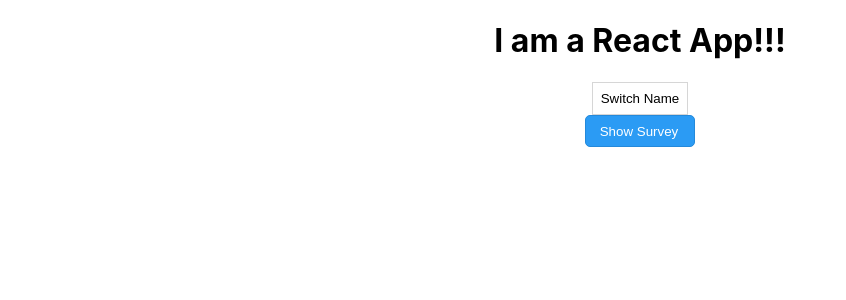
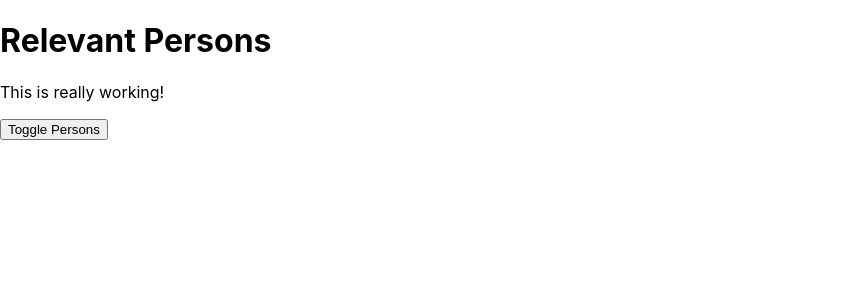
Before and after one commit to vaklove/createreactdemoapp, a React (Create React App) app: page / in a window 1280 px wide. Shown: the top 300 px of the page, without its empty margins (0-846 px from the left). Built offline with nearby package versions, Linux system fonts and the light colour scheme.

Commit message:
add component and container folder

```diff
--- a/package.json
+++ b/package.json
@@ -3,9 +3,13 @@
   "version": "0.1.0",
   "private": true,
   "dependencies": {
+    "css-loader": "^1.0.1",
+    "radium": "^0.25.0",
     "react": "^16.6.0",
     "react-dom": "^16.6.0",
-    "react-scripts": "2.0.5"
+    "react-scripts": "2.0.5",
+    "style-loader": "^0.23.1"
+
   },
   "scripts": {
     "start": "react-scripts start",
--- a/src/App.js
+++ /dev/null
@@ -1,101 +0,0 @@
-import React, { Component } from "react";
-import logo from "./logo.svg";
-import "./App.css";
-import Person from "./Person/Person";
-import Asknicely from "./Asknicely/Asknicely";
-
-class App extends Component {
-  state = {
-    persons: [
-      { id: "1", name: "Max", age: 29 },
-      { id: "2", name: "Sam", age: 29 }
-    ],
-    showPerson: false
-  };
-
-  /*   switchNameHandler = newName => {
-    //console.log("was clicked!!");
-    this.setState({
-      persons: [{ name: newName, age: 29 }, { name: "Sam", age: 35 }]
-    });
-  }; */
-  nameChangeHandler = (event, id) => {
-    const personIndex = this.state.persons.findIndex(p => {
-      return p.id === id;
-    });
-
-    const person = { ...this.state.persons[personIndex] };
-    console.log(person);
-    person.name = event.target.value;
-    const persons = [...this.state.persons];
-    persons[personIndex] = person;
-    this.setState({
-      persons: persons
-    });
-  };
-
-  deletePersonHandler = personIndex => {
-    const persons = [...this.state.persons];
-    persons.splice(personIndex, 1);
-    this.setState({ persons: persons });
-  };
-  togglePersonsHandler = () => {
-    const doesShow = this.state.showPerson;
-    this.setState({
-      showPerson: !doesShow
-    });
-  };
-
-  render() {
-    const buttonStyle = {
-      backgroundColor: "white",
-      padding: "8px",
-      border: "1px solid #cccc",
-      cursor: "pointer"
-    };
-    let persons = null;
-    if (this.state.showPerson) {
-      persons = (
-        <div>
-          {this.state.persons.map((person, index) => {
-            return (
-              <div>
-                <Person
-                  key={person.id}
-                  click={() => this.deletePersonHandler(index)}
-                  name={person.name}
-                  age={person.age}
-                  changed={event => this.nameChangeHandler(event, person.id)}
-                />
-              </div>
-            );
-          })}
-          {/* <Person
-            name={this.state.persons[0].name}
-            age={this.state.persons[0].age}
-          />
-          <Person
-            name={this.state.persons[1].name}
-            age={this.state.persons[1].age}
-            click={this.switchNameHandler.bind(this, "Nan!!")}
-            changed={this.nameChangeHandler}
-          >
-            hobbies: volleyball
-          </Person> */}
-        </div>
-      );
-    }
-    return (
-      <div className="App">
-        <h1>I am a React App!!!</h1>
-        <button style={buttonStyle} onClick={this.togglePersonsHandler}>
-          Switch Name
-        </button>
-        {persons}
-        <Asknicely />
-      </div>
-    );
-  }
-}
-
-export default App;
--- a/src/Person/Person.css
+++ /dev/null
@@ -1,7 +0,0 @@
-.Person{
-    width: 50%;
-    margin: 16px auto;
-    border: 1px solid #eee;
-    box-shadow: 1px  #ccc;
-    padding: 12px;
-}
--- a/src/Asknicely/Asknicely.js
+++ b/src/components/Asknicely/Asknicely.js
@@ -3,18 +3,33 @@ import React, { Component } from "react";
 class Asknicely extends Component {
   constructor() {
     super();
-    this.asknicelySettingsShow =this.asknicelySettingsShow.bind(this)
+    this.asknicelySettingsShow = this.asknicelySettingsShow.bind(this);
   }
   shouldComponentUpdate() {
     return false;
   }
   componentDidMount() {
-    window.asknicelySettingsShow={
-        autoload: true,
-      domain_key: "nassauvisiongroup", // Domain Key - required
-      force: 1 // Only set this true for testing to the popup so it will ALWAYS appear
-    } ;
-}
+    const s = document.createElement("script");
+    s.type = "text/javascript";
+    s.async = true;
+    s.innerHTML = `window.asknicelySettingsShow={  autoload: true,
+    domain_key: "nassauvisiongroup",    force: 1   }`;
+    this.instance.appendChild(s);
+
+    const showscript = document.createElement("script");
+    showscript.type = "text/javascript";
+    showscript.async = true;
+    showscript.innerHTML = `window.asknicelySettings.show({
+      name: "Nassau IT", // Optional - but nice to have
+      email: "us-nassauit@essilorusa.com", // Required - if no email, this should be a unique id for this customer in an email-like format. But a real email address is more powerful for follow-ups
+      email_hash:
+        "876cd078bd321b9f59c43aae1c8f5d362f4433d1292ad1bb5bcd0c2aab7b9abb", // Required - *security hash of this customers email - see below
+      a_custom_property: "business", // Optional - Send extra data about this customer for reporting and leaderboards
+      created: 1540831858, // Highly desired - unix timestamp when this customer joined your service.
+      another_custom_property: "New York" // Optional - Send extra data about this customer for reporting and leaderboards
+    });`;
+    this.instance.appendChild(showscript);
+  }
   asknicelySettings() {
     window.asknicelySettings = {
       autoload: true,
@@ -23,7 +38,7 @@ class Asknicely extends Component {
     };
   }
 
-  asknicelySettingsShow()  {
+  asknicelySettingsShow() {
     window.asknicelySettings.show({
       name: "Nassau IT", // Optional - but nice to have
       email: "us-nassauit@essilorusa.com", // Required - if no email, this should be a unique id for this customer in an email-like format. But a real email address is more powerful for follow-ups
@@ -59,14 +74,10 @@ class Asknicely extends Component {
       cursor: "pointer"
     };
     return (
-      <div id="asknicely">
-        <button
-         style={style}
-          onClick={this.asknicelySettingsShow}
-        >
-          Show Survey
-        </button>
-      </div>
+      <div id="asknicely" ref={el => (this.instance = el)} />
+      /* <button style={style} onClick={this.asknicelySettingsShow}>
+      Show Survey
+    </button> */
     );
   }
 }
--- /dev/null
+++ b/src/components/Cockpit/Cockpit.css
@@ -0,0 +1,31 @@
+
+.red {
+    color: red;
+  }
+
+  .bold {
+    font-weight: bold;
+  }
+
+  .Cockpit button {
+    border: 1px solid blue;
+    padding: 16px;
+    background-color: green;
+    font: inherit;
+    color: white;
+    cursor: pointer;
+  }
+
+  .Cockpit button:hover {
+    background-color: lightgreen;
+    color: black;
+  }
+
+  .Cockpit button.Red {
+    background-color: red;
+  }
+
+  .Cockpit button.Red:hover {
+    background-color: salmon;
+    color: black;
+  }
--- /dev/null
+++ b/src/components/Cockpit/Cockpit.js
@@ -0,0 +1,30 @@
+import React from 'react';
+
+import classes from './Cockpit.css';
+
+const cockpit = ( props ) => {
+    const assignedClasses = [];
+    let btnClass = '';
+    if (props.showPersons) {
+        btnClass = classes.Red;
+    }
+
+    if ( props.persons.length <= 2 ) {
+      assignedClasses.push( classes.red ); // classes = ['red']
+    }
+    if ( props.persons.length <= 1 ) {
+      assignedClasses.push( classes.bold ); // classes = ['red', 'bold']
+    }
+
+    return (
+        <div className={classes.Cockpit}>
+            <h1>{ props.appTitle }</h1>
+            <p className={assignedClasses.join( ' ' )}>This is really working!</p>
+            <button
+                className={btnClass}
+                onClick={props.clicked}>Toggle Persons</button>
+        </div>
+    );
+};
+
+export default cockpit;
--- /dev/null
+++ b/src/components/Persons/Person/Person.css
@@ -0,0 +1,14 @@
+.Person {
+    width: 60%;
+    margin: 16px auto;
+    border: 1px solid #eee;
+    box-shadow: 0 2px 3px #ccc;
+    padding: 16px;
+    text-align: center;
+}
+
+@media (min-width: 500px) {
+    .Person {
+        width: 450px;
+    }
+}
--- a/src/Person/Person.js
+++ b/src/components/Persons/Person/Person.js
@@ -1,8 +1,8 @@
 import React from "react";
-import "./Person.css";
+import classes from "./Person.css";
 const person = props => {
   return (
-    <div className="Person">
+    <div className={classes.Person}>
       <p onClick={props.click}>
         I am a {props.name} and i am {props.age} years old.
       </p>
--- /dev/null
+++ b/src/components/Persons/Persons.js
@@ -0,0 +1,17 @@
+import React from "react";
+import Person from "./Person/Person";
+
+const persons = props =>
+  props.persons.map((person, index) => {
+    return (
+      <Person
+        clicked={() => props.clicked(index)}
+        name={person.name}
+        age={person.age}
+        key={person.id}
+        changed={event => props.changed(event, person.id)}
+      />
+    );
+  });
+
+export default persons;
--- a/src/App.css
+++ b/src/containers/App.css
@@ -30,3 +30,8 @@
     transform: rotate(360deg);
   }
 }
+
+.red{
+  color:red;
+  font-weight:bold;
+}
--- /dev/null
+++ b/src/containers/App.js
@@ -0,0 +1,75 @@
+import React, { Component } from "react";
+import classes from "./App.css";
+import Persons from "../components/Persons/Persons";
+import Cockpit from "../components/Cockpit/Cockpit";
+
+
+class App extends Component {
+  state = {
+    persons: [
+      { id: "1", name: "Max", age: 29 },
+      { id: "2", name: "Sam", age: 29 }
+    ],
+    showPerson: false
+  };
+
+  /*   switchNameHandler = newName => {
+    //console.log("was clicked!!");
+    this.setState({
+      persons: [{ name: newName, age: 29 }, { name: "Sam", age: 35 }]
+    });
+  }; */
+  nameChangeHandler = (event, id) => {
+    const personIndex = this.state.persons.findIndex(p => {
+      return p.id === id;
+    });
+
+    const person = { ...this.state.persons[personIndex] };
+    console.log(person);
+    person.name = event.target.value;
+    const persons = [...this.state.persons];
+    persons[personIndex] = person;
+    this.setState({
+      persons: persons
+    });
+  };
+
+  deletePersonHandler = personIndex => {
+    const persons = [...this.state.persons];
+    persons.splice(personIndex, 1);
+    this.setState({ persons: persons });
+  };
+  togglePersonsHandler = () => {
+    const doesShow = this.state.showPerson;
+    this.setState({
+      showPerson: !doesShow
+    });
+  };
+
+  render() {
+
+    let persons = null;
+    if (this.state.showPerson) {
+      persons = (
+        <Persons persons={this.state.persons}
+        clicked={this.deletePersonHandler}
+        changed={this.nameChangeHandler} />
+      );
+    }
+
+    return (
+      <div className={classes.App}>
+        <Cockpit
+        appTitle={this.props.title}
+        showPerson={this.state.showPerson}
+        persons={this.state.persons}
+        clicked={this.togglePersonsHandler}
+        />
+        {persons}
+
+      </div>
+    );
+  }
+}
+
+export default App;
--- a/src/index.js
+++ b/src/index.js
@@ -1,10 +1,10 @@
 import React from 'react';
 import ReactDOM from 'react-dom';
 import './index.css';
-import App from './App';
+import App from './containers/App';
 import * as serviceWorker from './serviceWorker';
 
-ReactDOM.render(<App />, document.getElementById('root'));
+ReactDOM.render(<App title="Relevant Persons"/>, document.getElementById('root'));
 
 // If you want your app to work offline and load faster, you can change
 // unregister() to register() below. Note this comes with some pitfalls.
```
Also changed, not shown: 2 other files (tests, documents, lock files or other folders).
